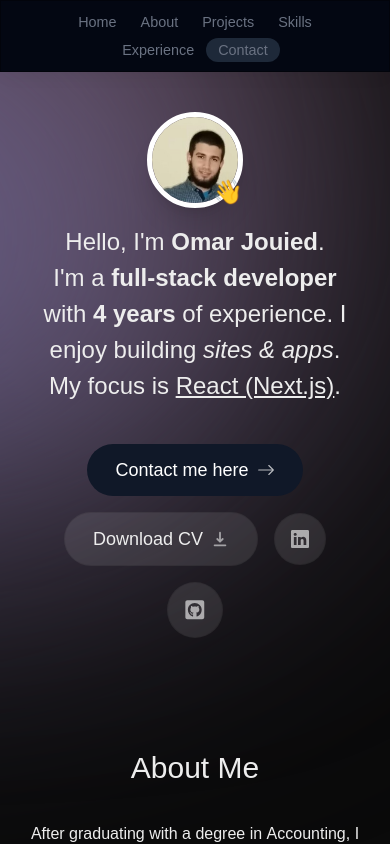
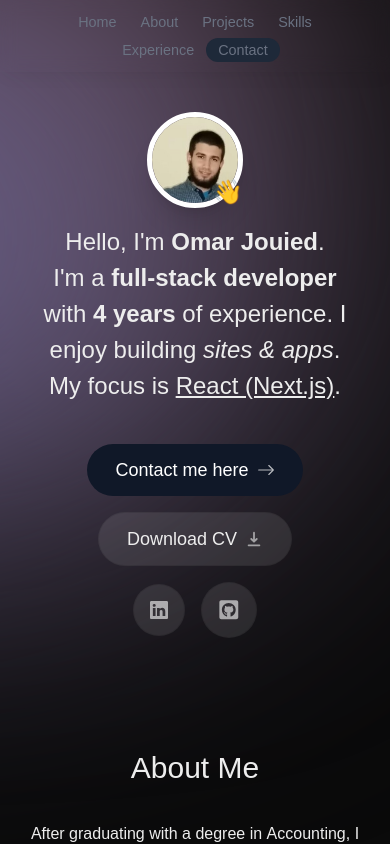
Before and after one commit to OmarJouied/jouied, a Next.js app: page / in a window 390 px wide. Shown: the top 844 px of the page. Built offline with nearby package versions, Linux system fonts and the light colour scheme; no server answers.

Commit message:
make same changes to make the design responsive

```diff
--- a/src/components/header.tsx
+++ b/src/components/header.tsx
@@ -13,7 +13,7 @@ export default function Header() {
   return (
     <header className="z-[999] relative">
       <motion.div
-        className="fixed top-0 left-1/2 h-[4.5rem] w-full rounded-none border border-opacity-40 bg-opacity-80 shadow-lg shadow-black/[0.03] backdrop-blur-[0.5rem] sm:top-6 sm:h-[3.25rem] sm:w-[36rem] sm:rounded-full bg-gray-950 border-black/40 bg-opacity-75"
+        className="fixed top-0 left-1/2 h-[4.5rem] w-full rounded-none sm:border border-opacity-40 bg-opacity-80 shadow-lg shadow-black/[0.03] backdrop-blur-[0.5rem] sm:top-6 sm:h-[3.25rem] sm:w-[36rem] sm:rounded-full sm:bg-gray-950 border-black/40 bg-opacity-75"
         initial={{ y: -100, x: "-50%", opacity: 0 }}
         animate={{ y: 0, x: "-50%", opacity: 1 }}
       ></motion.div>
--- a/src/components/intro.tsx
+++ b/src/components/intro.tsx
@@ -98,6 +98,7 @@ export default function Intro() {
           <HiDownload className="opacity-60 group-hover:translate-y-1 transition" />
         </a>
 
+        <div className="flex flex-wrap items-center gap-4">
           <a
             className="p-4 flex items-center gap-2 rounded-full focus:scale-[1.15] hover:scale-[1.15] active:scale-105 transition cursor-pointer borderBlack bg-white/10 text-white/60"
             href="https://linkedin.com"
@@ -113,6 +114,7 @@ export default function Intro() {
           >
             <FaGithubSquare />
           </a>
+        </div>
       </motion.div>
     </section>
   );
```
Lines whose indentation alone changed are shown as unchanged.
